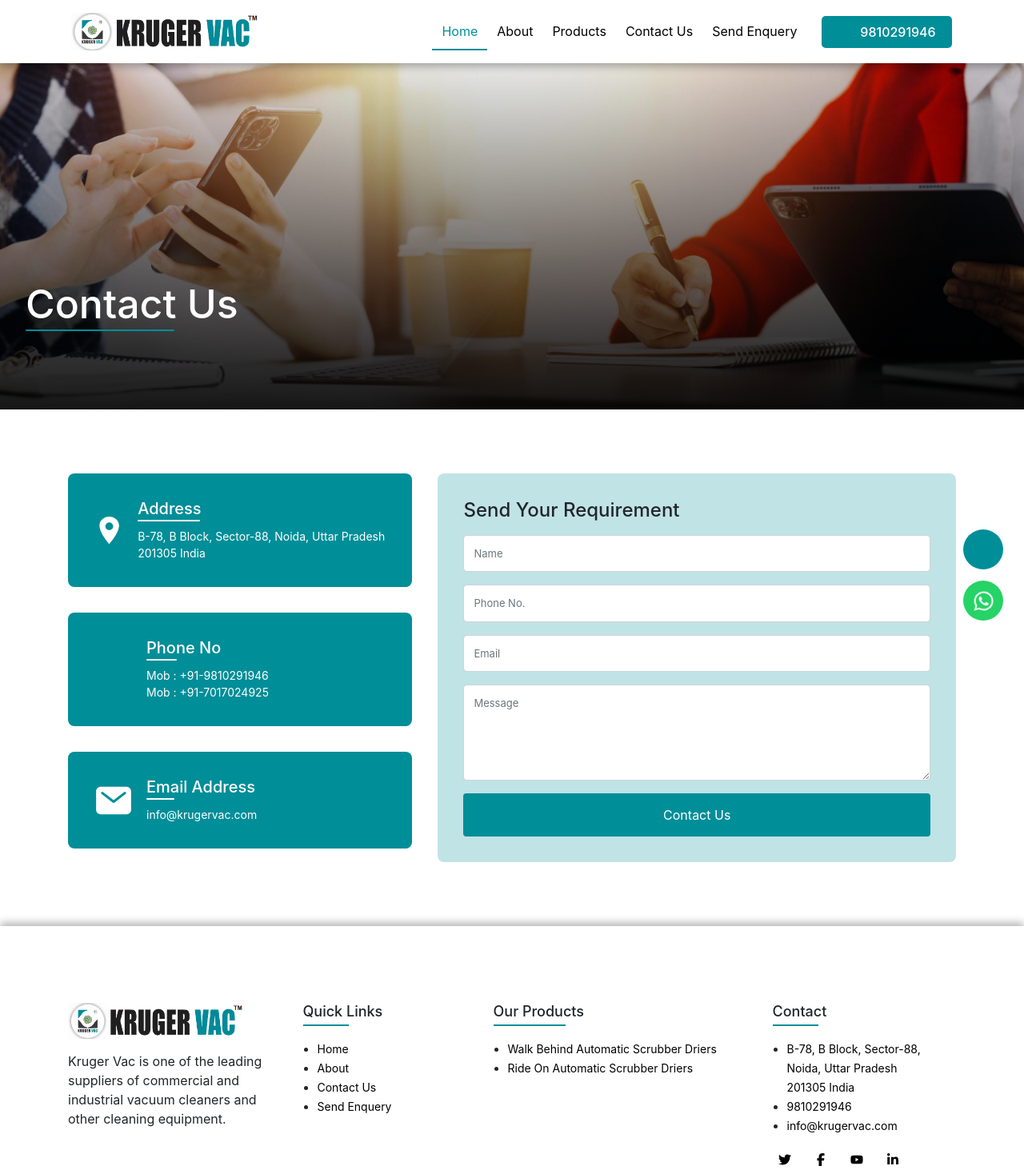
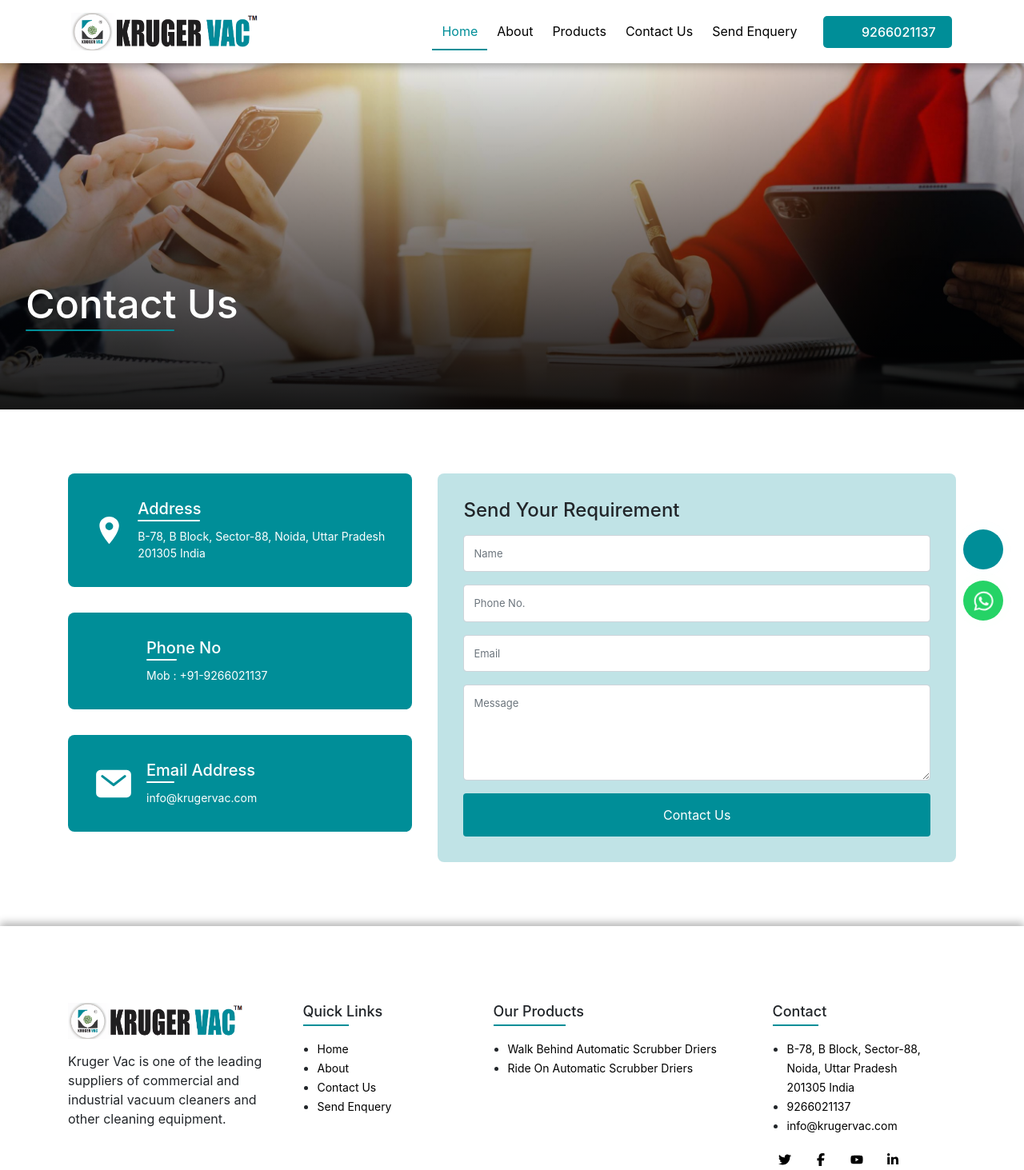
Before and after one commit to ShabbeerLio/scrubber-driers, a React (Create React App) app: page /contact-us in a window 1280 px wide. Shown: the top 1463 px of the page at 80% size. Built offline with nearby package versions, Linux system fonts and the light colour scheme.

Commit message:
completed

```diff
--- a/public/index.html
+++ b/public/index.html
@@ -7,8 +7,8 @@
   <meta name="viewport" content="width=device-width, initial-scale=1" />
   <meta name="theme-color" content="#000000" />
   <meta name="description"
-    content="We are one of leading suppliers of Industrial Floor Cleaning and Scrubbing machines on Rent." />
-  <title>Floor Cleaning Machine On Rent | Sweeping Machines Rental - Kruger Vac</title>
+    content="Krugervac offers a wide range of scrubber dryer machines for efficient and effective floor cleaning. Experience the power and convenience of our automatic scrubber dryers to keep your floors spotless." />
+  <title>Scrubber Dryer Machines for Floor Cleaning - Krugervac  </title>
 
   <link rel="canonical" href="https://scrubberdryer.in/" />
 
--- a/src/App.js
+++ b/src/App.js
@@ -12,8 +12,8 @@ import ProductsData from "./Pages/Products/ProductsData";
 
 function App() {
 
-  const title = "Floor Cleaning Machine On Rent | Sweeping Machines Rental - Kruger Vac"
-  const descriptions = "We are one of leading suppliers of Industrial Floor Cleaning and Scrubbing machines on Rent."
+  const title = "Scrubber Dryer Machines for Floor Cleaning - Krugervac"
+  const descriptions = "Krugervac offers a wide range of scrubber dryer machines for efficient and effective floor cleaning. Experience the power and convenience of our automatic scrubber dryers to keep your floors spotless."
 
   return (
     <>
--- a/src/Component/Footer/Footer.js
+++ b/src/Component/Footer/Footer.js
@@ -61,7 +61,7 @@ const Footer = () => {
                                     <Link>B-78,  B Block, Sector-88, Noida, Uttar Pradesh 201305 India</Link>
                                 </li>
                                 <li>
-                                    <Link to='tel: +919810291946'>9810291946</Link>
+                                    <Link to='tel: +919266021137'>9266021137</Link>
                                 </li>
                                 <li>
                                     <Link to='mailto: info@krugervac.com'> info@krugervac.com</Link>
--- a/src/Component/Navbar/Navbar.js
+++ b/src/Component/Navbar/Navbar.js
@@ -142,7 +142,7 @@ const Navbar = (props) => {
                                         <div className="nav-action">
                                             <div className="call-button">
                                                 <p>
-                                                    <Link to='tel: +919810291946'>
+                                                    <Link to='tel: +919266021137'>
                                                         <svg width="1em" height="1em" viewBox="0 0 24 24" xmlns="http://www.w3.org/2000/svg" {...props}>
                                                             <g fill="none" stroke="currentColor" strokeLinecap="round" strokeLinejoin="round" strokeWidth="2">
                                                                 <path strokeDasharray="64" strokeDashoffset="64" d="M8 3C8.5 3 10.5 7.5 10.5 8C10.5 9 9 10 8.5 11C8 12 9 13 10 14C10.3943 14.3943 12 16 13 15.5C14 15 15 13.5 16 13.5C16.5 13.5 21 15.5 21 16C21 18 19.5 19.5 18 20C16.5 20.5 15.5 20.5 13.5 20C11.5 19.5 10 19 7.5 16.5C5 14 4.5 12.5 4 10.5C3.5 8.5 3.5 7.5 4 6C4.5 4.5 6 3 8 3Z">
@@ -163,7 +163,7 @@ const Navbar = (props) => {
                                                                 </path>
                                                             </g>
                                                         </svg>
-                                                        9810291946
+                                                        9266021137
                                                     </Link>
                                                 </p>
                                             </div>
@@ -176,7 +176,7 @@ const Navbar = (props) => {
                             </div>
                             <div className="fix-icon-call">
                                 <span className='shine'></span>
-                                <Link to='tel: +919810291946'>
+                                <Link to='tel: +919266021137'>
                                     <svg width="1em" height="1em" viewBox="0 0 24 24" xmlns="http://www.w3.org/2000/svg" {...props}>
                                         <g fill="none" stroke="currentColor" strokeLinecap="round" strokeLinejoin="round" strokeWidth="2">
                                             <path strokeDasharray="64" strokeDashoffset="64" d="M8 3C8.5 3 10.5 7.5 10.5 8C10.5 9 9 10 8.5 11C8 12 9 13 10 14C10.3943 14.3943 12 16 13 15.5C14 15 15 13.5 16 13.5C16.5 13.5 21 15.5 21 16C21 18 19.5 19.5 18 20C16.5 20.5 15.5 20.5 13.5 20C11.5 19.5 10 19 7.5 16.5C5 14 4.5 12.5 4 10.5C3.5 8.5 3.5 7.5 4 6C4.5 4.5 6 3 8 3Z">
@@ -201,7 +201,7 @@ const Navbar = (props) => {
                             </div>
                             <div className="fix-icon">
                                 <span className='shine'></span>
-                                <Link to="https://wa.me/+919810291946">
+                                <Link to="https://wa.me/+919266021137">
                                     <IoLogoWhatsapp />
                                 </Link>
                             </div>
--- a/src/Pages/Contact/Contact.js
+++ b/src/Pages/Contact/Contact.js
@@ -96,8 +96,7 @@ const Contact = (props) => {
                                 </svg>
                                 <div className="contactcard-detail">
                                     <h6>Phone No</h6>
-                                    <p>Mob  : +91-9810291946</p>
-                                    <p>Mob : +91-7017024925</p>
+                                    <p>Mob  : +91-9266021137</p>
                                 </div>
                             </div>
                             <div className="contact-detail-card">
```
Also changed, not shown: 1 other file (tests, documents, lock files or other folders).
